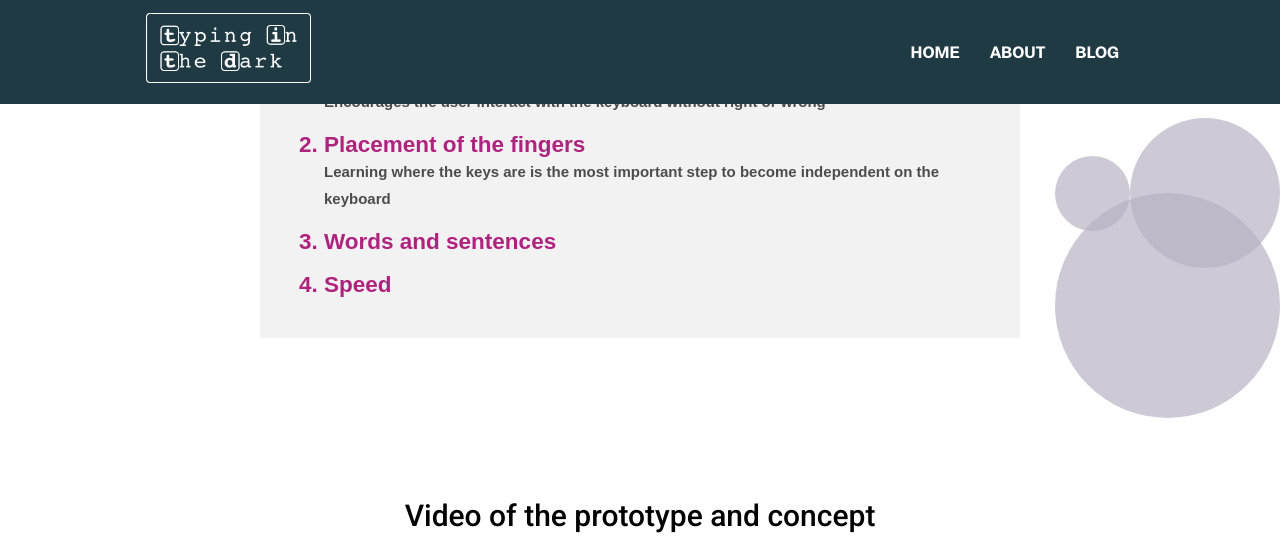
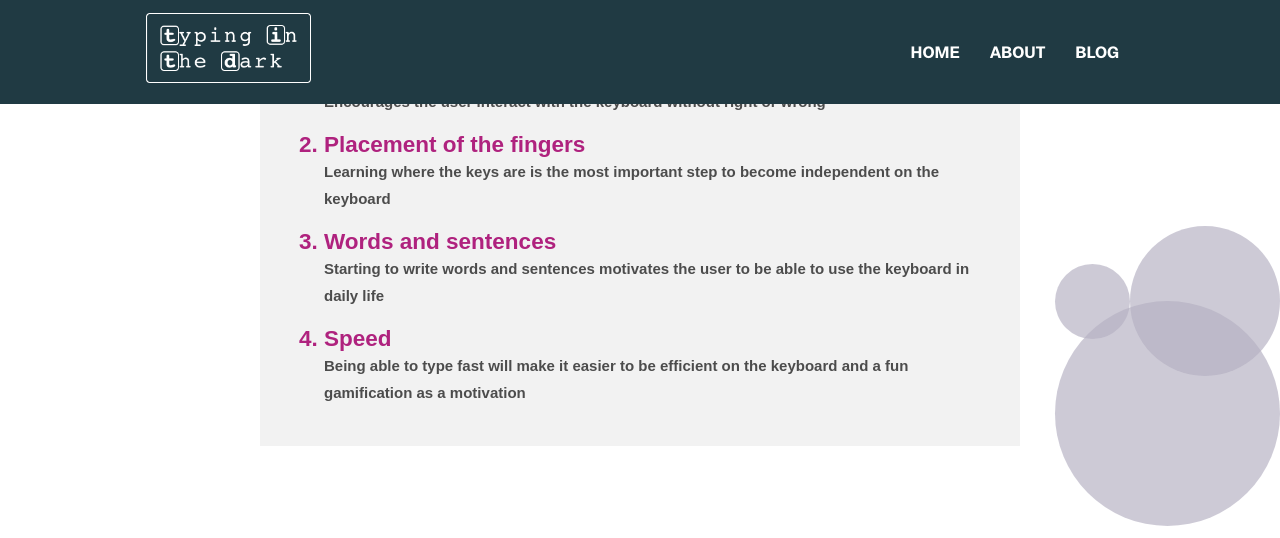
Before and after one commit to AxessLab/typing-website, a Jekyll site: the page built from index.html, in a window 1280 px wide and 900 px high, scrolled down 1457 px, cut to the strip 0-538 px from the top of the window. Built offline with Jekyll 4.4.1, drawn with Linux system fonts in a browser that asks for light colours; some web fonts are replaced.

Commit message:
Fixing content for website

```diff
--- a/_data/settings.yml
+++ b/_data/settings.yml
@@ -64,8 +64,8 @@ blurbs:
 steps-of-learning:
 - {title: Interaction phase, text: Encourages the user interact with the keyboard without right or wrong}
 - {title: Placement of the fingers, text: Learning where the keys are is the most important step to become independent on the keyboard}
-- {title: Words and sentences, text: }
-- {title: Speed, text: }
+- {title: Words and sentences, text: Starting to write words and sentences motivates the user to be able to use the keyboard in daily life}
+- {title: Speed, text: Being able to type fast will make it easier to be efficient on the keyboard and a fun gamification as a motivation}
 
 #-------------------------------
 # Callouts
--- a/_pages/about.html
+++ b/_pages/about.html
@@ -13,6 +13,7 @@ permalink: /about/
           The tool is maintained/developed by <a href="https://axesslab.com">Axess Lab</a> and <a href="https://ictenablers.com/">Temkeen</a>,
           with expert help from <a href="https://www.srf.nu/">The Swedish Association of the Visually Impaired (SRF)</a>.
           The project has received funding from the Swedish innovation agency <a href="https://www.vinnova.se/en/">Vinnova</a>.
+          See the initial <a href="https://www.youtube.com/watch?v=ES0atbJsW20">video pitch of the project (YouTube)</a>.
       </p>
       <h2>Purpose and goal</h2>
       <p>
--- a/_pages/blog.html
+++ b/_pages/blog.html
@@ -1,6 +1,6 @@
 ---
 layout: page
-title: Blogs
+title: Blog posts about the project
 permalink: /blog/
 ---
 <!-- blog -->
```
